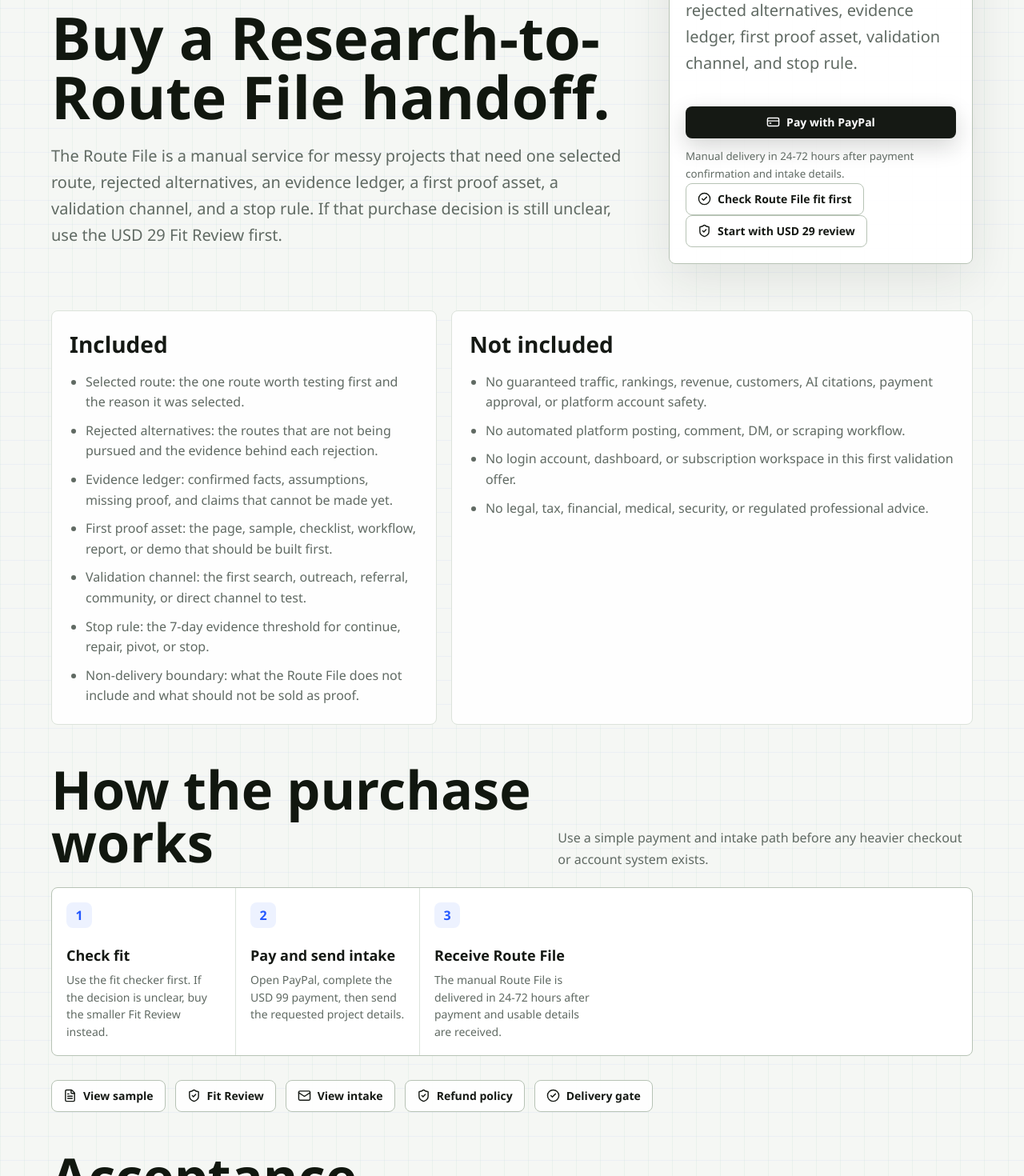
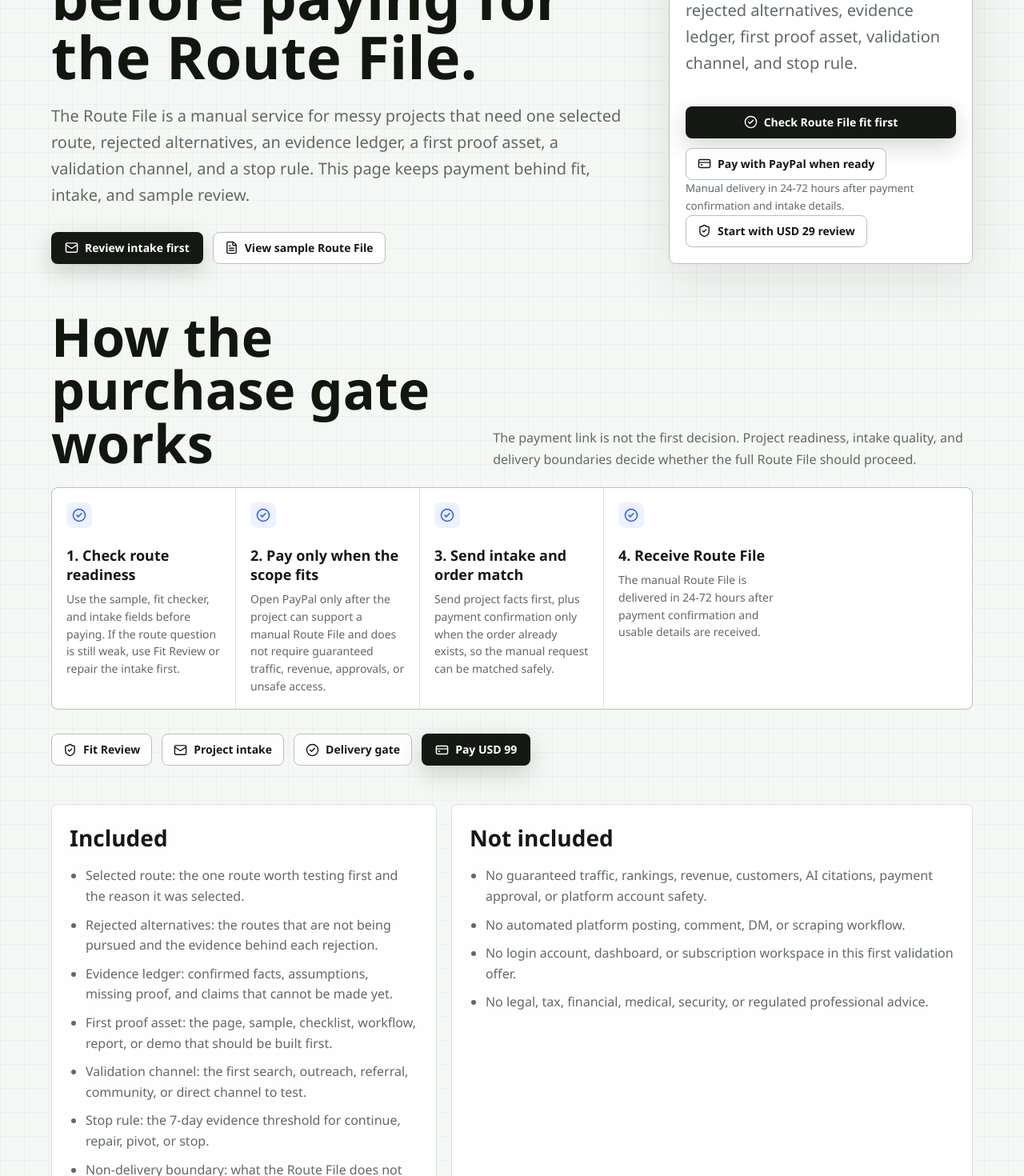
Before and after one commit to SB980425/shachidainei, a Next.js app in the folder agentsiteops/: page /buy in a window 1280 px wide. Shown: the part 380-1850 px from the top of the page at 80% size. Built offline with nearby package versions, Linux system fonts and the light colour scheme; no server answers.

Commit message:
Gate purchase pages behind project readiness

```diff
--- a/agentsiteops/app/buy/page.tsx
+++ b/agentsiteops/app/buy/page.tsx
@@ -13,19 +13,43 @@ import { siteUrl } from "@/lib/site";
 const path = "/buy/";
 
 export const metadata: Metadata = {
-  title: "Buy Route File",
+  title: "Route File Purchase Gate",
   description:
-    "Buy the AgentSiteOps Research-to-Route File for USD 99 through PayPal and receive manual delivery in 24-72 hours.",
+    "Check Route File fit, review intake requirements, then use PayPal for USD 99 manual delivery when the project is ready.",
   alternates: { canonical: path },
   openGraph: {
-    title: "Buy Route File",
-    description: "Pay with PayPal and send intake details for manual Route File delivery.",
+    title: "Route File Purchase Gate",
+    description:
+      "Review the sample, fit, and intake boundary before paying for manual Route File delivery.",
     url: `${siteUrl}${path}`,
     siteName: "AgentSiteOps",
     locale: "en_US",
     type: "website"
   }
 };
+
+const purchaseGateSteps = [
+  {
+    title: "1. Check route readiness",
+    body:
+      "Use the sample, fit checker, and intake fields before paying. If the route question is still weak, use Fit Review or repair the intake first."
+  },
+  {
+    title: "2. Pay only when the scope fits",
+    body:
+      "Open PayPal only after the project can support a manual Route File and does not require guaranteed traffic, revenue, approvals, or unsafe access."
+  },
+  {
+    title: "3. Send intake and order match",
+    body:
+      "Send project facts first, plus payment confirmation only when the order already exists, so the manual request can be matched safely."
+  },
+  {
+    title: "4. Receive Route File",
+    body:
+      "The manual Route File is delivered in 24-72 hours after payment confirmation and usable details are received."
+  }
+];
 
 export default function Page() {
   const jsonLd = {
@@ -52,23 +76,38 @@ export default function Page() {
       />
       <section className="pricing-hero">
         <div>
-          <p className="eyebrow">Buy the checked route artifact</p>
-          <h1>Buy a Research-to-Route File handoff.</h1>
+          <p className="eyebrow">Route File purchase gate</p>
+          <h1>Check the project before paying for the Route File.</h1>
           <p>
-            The Route File is a manual service for messy projects that need one selected route,
-            rejected alternatives, an evidence ledger, a first proof asset, a validation channel,
-            and a stop rule. If that purchase decision is still unclear, use the USD {starterOffer.price} Fit Review first.
+            The Route File is a manual service for messy projects that need one selected
+            route, rejected alternatives, an evidence ledger, a first proof asset, a
+            validation channel, and a stop rule. This page keeps payment behind fit,
+            intake, and sample review.
           </p>
+          <div className="hero-actions">
+            <Link prefetch={false} className="primary-action" href="/intake/">
+              <Mail aria-hidden="true" size={17} />
+              Review intake first
+            </Link>
+            <Link prefetch={false} className="secondary-action" href="/sample/">
+              <FileText aria-hidden="true" size={17} />
+              View sample Route File
+            </Link>
+          </div>
         </div>
         <aside className="pricing-receipt" aria-label="Buy Route File">
           <div className="receipt-topline">
-            <span>Manual service</span>
+            <span>Manual route file</span>
             <strong>USD {primaryOffer.price}</strong>
           </div>
           <h2>{primaryOffer.name}</h2>
           <p>{primaryOffer.delivery}</p>
+          <Link prefetch={false} className="primary-action" href="/tools/launch-blueprint-fit-checker/">
+            <CheckCircle2 aria-hidden="true" size={17} />
+            Check Route File fit first
+          </Link>
           <a
-            className="primary-action"
+            className="secondary-action"
             data-analytics-event="payment_cta_click"
             data-analytics-label="buy_paypal_route_file"
             href={primaryOffer.href}
@@ -76,18 +115,60 @@ export default function Page() {
             target="_blank"
           >
             <CreditCard aria-hidden="true" size={17} />
-            Pay with PayPal
+            Pay with PayPal when ready
           </a>
           <small>{launchProduct.timeline}</small>
-          <Link prefetch={false} className="secondary-action" href="/tools/launch-blueprint-fit-checker/">
-            <CheckCircle2 aria-hidden="true" size={17} />
-            Check Route File fit first
-          </Link>
           <Link prefetch={false} className="secondary-action" href="/starter-review/">
             <ShieldCheck aria-hidden="true" size={17} />
             Start with USD {starterOffer.price} review
           </Link>
         </aside>
+      </section>
+
+      <section className="pricing-grid-section">
+        <div className="section-head">
+          <h2>How the purchase gate works</h2>
+          <p>
+            The payment link is not the first decision. Project readiness, intake quality,
+            and delivery boundaries decide whether the full Route File should proceed.
+          </p>
+        </div>
+        <div className="workflow-grid">
+          {purchaseGateSteps.map((step) => (
+            <article className="workflow-card" key={step.title}>
+              <span>
+                <CheckCircle2 aria-hidden="true" size={18} />
+              </span>
+              <h3>{step.title}</h3>
+              <p>{step.body}</p>
+            </article>
+          ))}
+        </div>
+        <div className="hero-actions">
+          <Link prefetch={false} className="secondary-action" href="/starter-review/">
+            <ShieldCheck aria-hidden="true" size={17} />
+            Fit Review
+          </Link>
+          <Link prefetch={false} className="secondary-action" href="/intake/">
+            <Mail aria-hidden="true" size={17} />
+            Project intake
+          </Link>
+          <Link prefetch={false} className="secondary-action" href="/delivery-gate/">
+            <CheckCircle2 aria-hidden="true" size={17} />
+            Delivery gate
+          </Link>
+          <a
+            className="primary-action"
+            data-analytics-event="payment_cta_click"
+            data-analytics-label="buy_purchase_gate_paypal_route_file"
+            href={primaryOffer.href}
+            rel="noreferrer"
+            target="_blank"
+          >
+            <CreditCard aria-hidden="true" size={17} />
+            Pay USD {primaryOffer.price}
+          </a>
+        </div>
       </section>
 
       <section className="pricing-grid-section split-section gate-split">
@@ -107,52 +188,6 @@ export default function Page() {
             <li>No login account, dashboard, or subscription workspace in this first validation offer.</li>
             <li>No legal, tax, financial, medical, security, or regulated professional advice.</li>
           </ul>
-        </div>
-      </section>
-
-      <section className="pricing-grid-section">
-        <div className="section-head">
-          <h2>How the purchase works</h2>
-          <p>Use a simple payment and intake path before any heavier checkout or account system exists.</p>
-        </div>
-        <div className="workflow-grid">
-          <article className="workflow-card">
-            <span>1</span>
-            <h3>Check fit</h3>
-            <p>Use the fit checker first. If the decision is unclear, buy the smaller Fit Review instead.</p>
-          </article>
-          <article className="workflow-card">
-            <span>2</span>
-            <h3>Pay and send intake</h3>
-            <p>Open PayPal, complete the USD {primaryOffer.price} payment, then send the requested project details.</p>
-          </article>
-          <article className="workflow-card">
-            <span>3</span>
-            <h3>Receive Route File</h3>
-            <p>The manual Route File is delivered in 24-72 hours after payment and usable details are received.</p>
-          </article>
-        </div>
-        <div className="hero-actions">
-          <Link prefetch={false} className="secondary-action" href="/sample/">
-            <FileText aria-hidden="true" size={17} />
-            View sample
-          </Link>
-          <Link prefetch={false} className="secondary-action" href="/starter-review/">
-            <ShieldCheck aria-hidden="true" size={17} />
-            Fit Review
-          </Link>
-          <Link prefetch={false} className="secondary-action" href="/intake/">
-            <Mail aria-hidden="true" size={17} />
-            View intake
-          </Link>
-          <Link prefetch={false} className="secondary-action" href="/refund-policy/">
-            <ShieldCheck aria-hidden="true" size={17} />
-            Refund policy
-          </Link>
-          <Link prefetch={false} className="secondary-action" href="/delivery-gate/">
-            <CheckCircle2 aria-hidden="true" size={17} />
-            Delivery gate
-          </Link>
         </div>
       </section>
 
```
Also changed, not shown: agentsiteops/app/pricing/page.tsx (+9 -11 lines), agentsiteops/app/starter-review/page.tsx (+14 -12 lines), agentsiteops/reports/code-quality-gate.md (+1 -1 lines), agentsiteops/reports/route-consistency-gate.md (+1 -1 lines), agentsiteops/reports/technical-seo-ci.md (+1 -1 lines).
